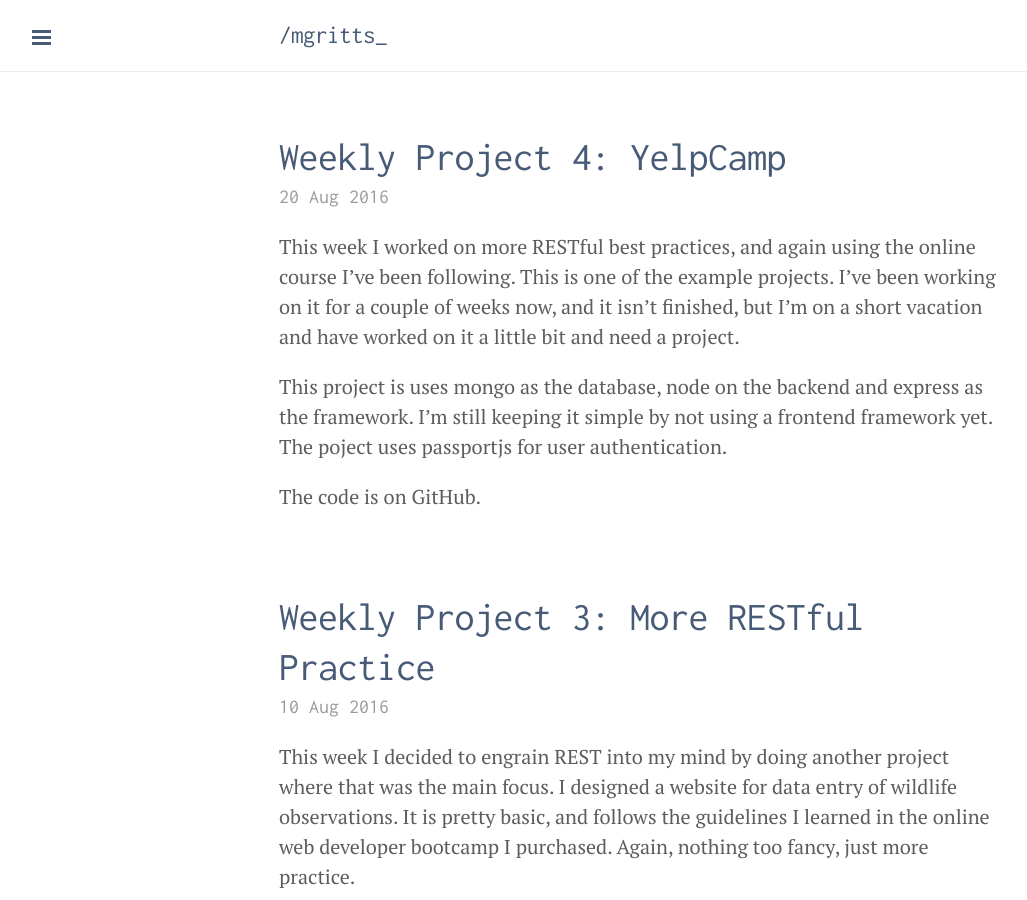
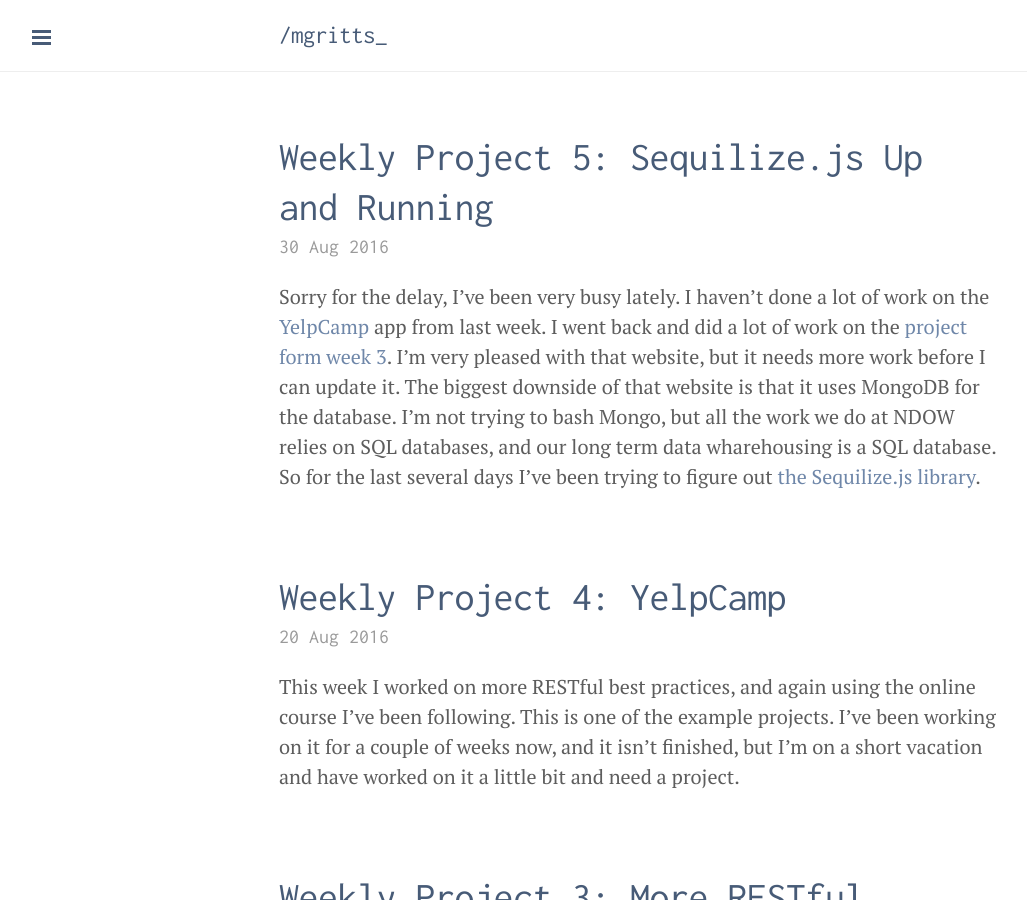
Before and after one commit to andrianaimisa/mgritts.github.io, a Jekyll site: the page built from index.html, in a window 1280 px wide and 900 px high. Shown: the whole window, without its empty margins (1-1028 px from the left). Built offline with Jekyll 4.4.1, drawn with Linux system fonts in a browser that asks for light colours; the list of posts is cut into pages by our own code; some of the changed lines change nothing that is shown; some of the changed text lies outside the part shown.

Commit message:
sequelize post

````diff
--- a/_posts/2016-08-20-coding-project-week4-yelpcamp.md
+++ b/_posts/2016-08-20-coding-project-week4-yelpcamp.md
@@ -12,7 +12,7 @@ tags:
   - mongodb
 ---
 
-This week I worked on more RESTful best practices, and again using the online course I've been following. This is one of the example projects. I've been working on it for a couple of weeks now, and it isn't finished, but I'm on a short vacation and have worked on it a little bit and need a project.
+This week I worked on more RESTful best practices, and again using the online course I've been following. This is one of the example projects. I've been working on it for a couple of weeks now, and it isn't finished, but I'm on a short vacation and have worked on it a little bit and need a project.<!--more-->
 
 This project is uses mongo as the database, node on the backend and express as the framework. I'm still keeping it simple by not using a frontend framework yet. The poject uses passportjs for user authentication.
 
--- /dev/null
+++ b/_posts/2016-08-30-cp5-sequelize-up-running.md
@@ -0,0 +1,245 @@
+---
+layout: post
+title: "Weekly Project 5: Sequilize.js Up and Running"
+comments: true
+tags:
+  - weekly code project
+  - javascript
+  - node
+  - express
+  - postgres
+  - sequelize.js
+---
+
+Sorry for the delay, I've been very busy lately. I haven't done a lot of work on the [YelpCamp][1] app from last week. I went back and did a lot of work on the [project form week 3][2]. I'm very pleased with that website, but it needs more work before I can update it. The biggest downside of that website is that it uses MongoDB for the database. I'm not trying to bash Mongo, but all the work we do at NDOW relies on SQL databases, and our long term data wharehousing is a SQL database. So for the last several days I've been trying to figure out [the Sequilize.js library][3]. <!--more-->
+
+I've learned quite a bit about JavaScript over the last few weeks, but jumping head first into Sequelize has been difficult. The documentation is great, but there isn't a great bare bones example of integrating Sequelize with Express. A lot of the examples out there (here, here, and here) are wonderful examples of Sequelize. However they all use other tools that I haven't learned yet (Gulp, Angular, etc.). I understand why these tools are being used, but my primary focus is learning JavaScript and building websites/apps that help will help me build useful tools for NDOW. So vanilla Node, Express and Sequelize is all I'm trying to learn right now.
+
+## Sequelize.js
+
+Sequelize is a promise-based ORM (object-relational model) for Node.js. It supports most SQL dialect, including PostgreSQL, MySQL, SQLite, Micorsoft SQL Server, and MariaDB. In this post I will be connecting with Postgres.
+
+## PostgreSQL
+
+Postgres is another flavor of SQL. It is open-source and there is a large community out there that uses it. You will need Postgres on your computer to use Sequelize. I downloaded Postgres with homebrew. If you are on a Mac you can use the Postgres.app. Good luck if you are on a PC, if you are on Linux you probably already know how to get it.
+
+## Setup
+
+Create a new folder, `cd` into it, then use `npm` to install and setup the environment.
+
+``` bash
+$ mkdir ~/documents/express-sequelize
+$ cd ~/documents/express-sequelize
+$ touch app.js
+
+$ npm init
+$ npm install express sequelize pg body-parser faker
+```
+
+After running these commands your directory structure should look like this (very simple).
+
+``` text
+.
+|-- app.js (all code will go in here)
+|-- package.json
+|-- node_modules
+    |-- all node modules will be in here
+```
+
+### `app.js` and configuration
+
+The next step is to require the packages and configure the app to use the required resources and database.
+
+``` javascript
+var express = require('express');
+var Sequelize = require('sequelize');
+var faker = require('faker');
+var bodyParser = require('body-parser');
+var app = express();
+
+// app configuration
+app.use(bodyParser.urlencoded({extended: true}));
+app.use(bodyParser.json());
+
+// connect to database (user your username and password)
+var sequelize = new Sequelize('testdb', 'username', 'password', {
+    dialect: 'postgres'
+});
+
+app.listen(3000, function(){
+    console.log('app listening on port 3000');
+});
+```
+
+The `testdb` will need to be created before the connection can be made. To do this open another terminal tab (`cmd + shift + t`) and type the following to start the Postgres command line interface, create a database and connect to the created database
+
+``` bash
+$ psql
+=# create database testdb;
+=# \c testdb
+```
+
+### Creating a Model
+
+Create a simple model to test out the functionality. The model with be a User model with a first name, last name and email. Very simple. I used faker to fill these fields with generated data.
+
+``` javascript
+var User = sequelize.define('user', {
+    first_name: Sequelize.STRING,
+    last_name: Sequelize.STRING,
+    email: Sequelize.STRING
+},{
+    underscored: true
+});
+User.sync().then(function(){
+    User.create({
+        first_name: faker.name.firstName(),
+        last_name: faker.name.lastName(),
+        email: faker.internet.email
+    });
+});
+```
+
+When defining a model there are serval options you can provide after the schema. `underscored: true` means that Sequelize will undersore all the table field names. This is important because PostgreSQL doesn't support capital letters as field or table names.
+
+`User.sync()` will sync the model with the tables in the database. If the table doesn't exist it will be created. You can provide the option `User.synd({force: true})` which will delete then recreate the table if it already exists.
+
+If you switch over to the `psql` terminal tab and run `select * from users;` you should see similar output to below. Notice that sequelize add the columns `created_at` and `updated_at`. If you hadn't specified `underscored: true` these would be created as `createdAt` and `updatedAt`.
+
+``` sql
+=# select * from users;
+ id | first_name |  last_name  |              email              |         created_at         |         updated_at
+----+------------+-------------+---------------------------------+----------------------------+----------------------------
+  3 | Griffin    | Leuschke    | George6@hotmail.com             | 2016-08-30 09:22:44.784-07 | 2016-08-30 09:22:44.784-07
+  4 | Kiera      | West        | Terrence_Block84@gmail.com      | 2016-08-30 09:26:05.732-07 | 2016-08-30 09:26:05.732-07
+```
+
+### RESTful Routes
+
+Next I created the standard RESTful routes to test how the Sequelize works in the express framework.
+
+``` javascript
+// INDEX - show all users (get)
+app.get('/users', function(req, res){
+    User.findAll().then(function(users){
+        res.json(users);
+    });
+});
+
+// SHOW - show one user (get)
+app.get('/users/:id', function(req, res){
+    User.findById(req.params.id).then(function(user){
+        res.json(user);
+    });
+});
+
+// CREATE - create new user(post)
+app.post('/users', function(req, res){
+    User.create({
+        // data to create a new use in the database
+        first_name: req.body.first,
+        last_name: req.body.last,
+        email: req.body.email
+    }).then(function(user){
+        res.json({
+            message: 'User Created',
+            created: user
+        });
+    });
+});
+
+// PUT - update an existing record (update)
+app.put('/users/:id', function(req, res){
+    User.update({
+        // data to update to user
+        first_name: req.body.first,
+        last_name: req.body.last,
+        email: req.body.email
+    }, {
+        // find the current user in the database to update
+        where: {id: req.params.id}
+    }).then(function(user){
+        res.json({
+            message: 'User updated',
+            updated: user
+        });
+    });
+});
+
+// DELETE - delete user (delete)
+app.delete('/users/:id', function(req, res){
+    User.destroy({
+        // find the current user in the database and delete
+        where: {
+            id: req.params.id
+        }
+    }).then(function(deleted){
+        if(deleted === 1){
+            res.json({message: 'Successfully deleted!'});
+        }
+    });
+});
+
+app.listen(3000, function(){
+    console.log('app listening on port 3000');
+});
+```
+Each route has a Sequelize function that will do what the route say will happen.
+
+| HTTP | URL | Action | Sequelize |
+| --- | --- | --- | --- |
+| GET | /users | index | `User.findAll()` |
+| GET | /users/:id | show | `User.findById()` |
+| POST | /users | create | `User.create()` |
+| PUT | /users/:id | update | `User.update()` |
+| DELETE | /users/:id | destroy | `User.destroy()` |
+
+At the very end I started a node server to accept request. The easiest way to test how this works is to use Postman
+
+## Testing with Postman
+
+[Postman][4] is a great app for testing http requests. It is available as a Mac app or Chrome app. Check the photos below to see how to use Postman.
+
+<div class="photo-caption">
+  <img src="/assets/users.png" alt="Index route." />
+  <p class = "caption-text">
+    <em>Index route.</em>
+  </p>
+</div>
+
+<div class="photo-caption">
+  <img src="/assets/users-show-6.png" alt="Show route for id = 6." />
+  <p class = "caption-text">
+    <em>Show route for id = 6</em>
+  </p>
+</div>
+
+<div class="photo-caption">
+  <img src="/assets/users-create.png" alt="Create a new user." />
+  <p class = "caption-text">
+    <em>Create a new user.</em>
+  </p>
+</div>
+
+<div class="photo-caption">
+  <img src="/assets/users-put.png" alt="Update user." />
+  <p class = "caption-text">
+    <em>Update a user.</em>
+  </p>
+</div>
+
+<div class="photo-caption">
+  <img src="/assets/users-delete.png" alt="" />
+  <p class = "caption-text">
+    <em>Delete a user.</em>
+  </p>
+</div>
+
+## Wrap
+
+Without all of the extra libraries that all the tutorials I've seen Sequelize is very easy to use and set up. Over the next several days I'm going to be working on associations and relationships, migrations and refactoring. At some point I will use Gulp and Sequelize-CLI, but for now building up like this is working well for me.
+
+[1]: {% post_url 2016-08-20-coding-project-week4-yelpcamp %}
+[2]: {% post_url 2016-08-10-coding-project-week3-more-restful-practice %}
+[3]: http://docs.sequelizejs.com/en/v3/
+[4]: https://www.getpostman.com/
````
Also changed, not shown: assets/users-create.png (added), assets/users-delete.png (added), assets/users-put.png (added), assets/users-show-6.png (added), assets/users.png (added).
